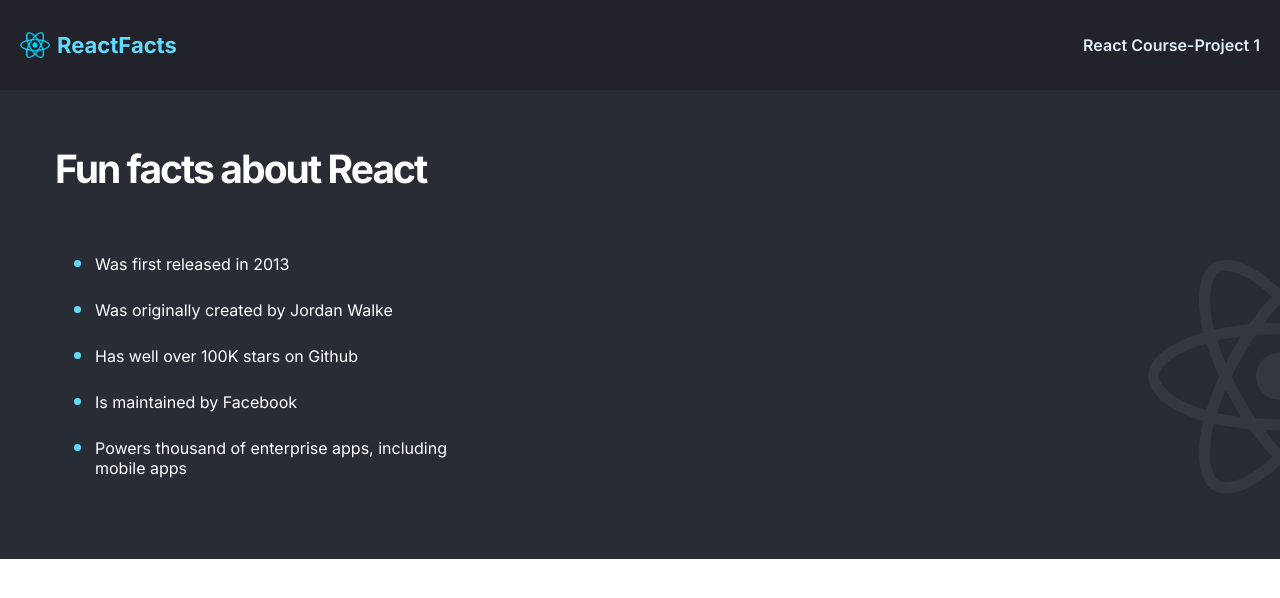
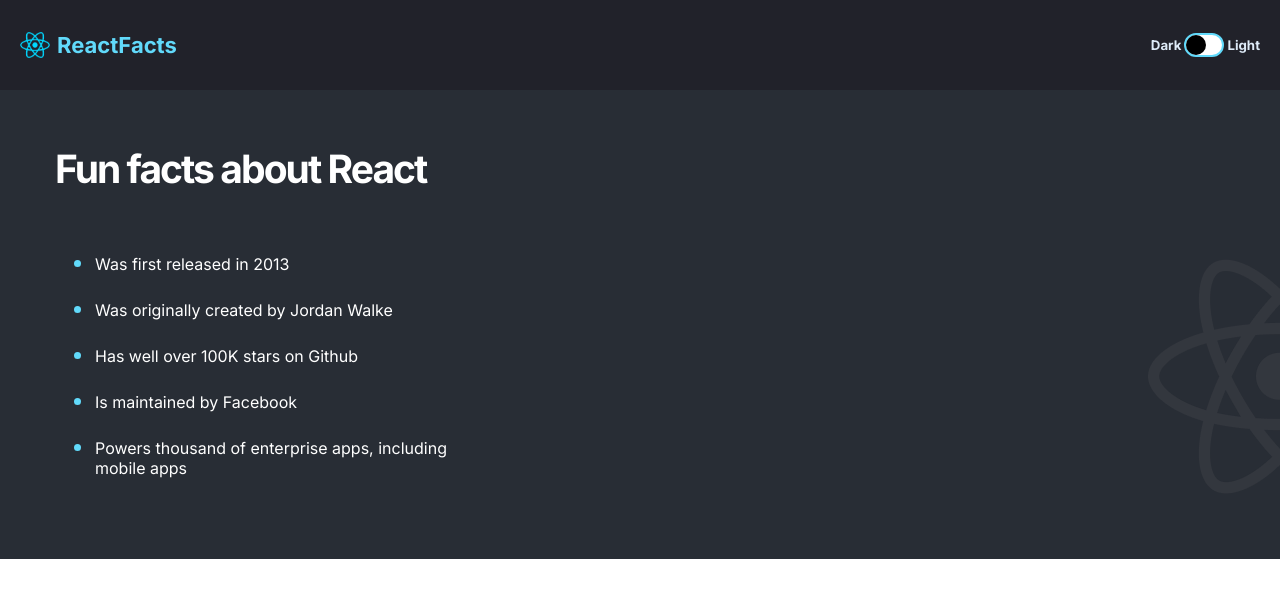
Before and after one commit to Rupdip-2024/01_StaticPage, a React (Vite) app: page / in a window 1280 px wide. Shown: the top 598 px of the page. Built offline with nearby package versions, Linux system fonts and the light colour scheme.

Commit message:
dark mode enabled.

```diff
--- a/src/components/Header.jsx
+++ b/src/components/Header.jsx
@@ -1,11 +1,20 @@
 import Icon from "../images/icon.png"
+import IconDark from "../images/react-dark-icon.png"
 
-export default function Header() {
+export default function Header(props) {
   return(
-      <nav className="nav">
-        <img src={Icon} className='nav--img' />
-        <h3 className="nav--title">ReactFacts</h3>
-        <h4 className="nav--info">React Course-Project 1</h4>
+      <nav className={ props.darkMode ? "nav" : "nav-light"}>
+        <img  src={ props.darkMode ? Icon : IconDark} className={ props.darkMode ? "nav--img" : "light-nav--img" }/>
+        <h3 className={ props.darkMode ? "nav--title" : "nav-light--title"}>ReactFacts</h3>
+        <div className={ props.darkMode ? "nav--info" : "nav-light--info"}>
+          <h5>Dark</h5>
+          <div
+           className={ props.darkMode ? "darkMode-btn" : "lightMode-btn"}
+          >
+            <div className="mode" onClick={props.toggle}></div>
+          </div>
+          <h5>Light</h5>
+        </div>
       </nav>
   )
 }
```
